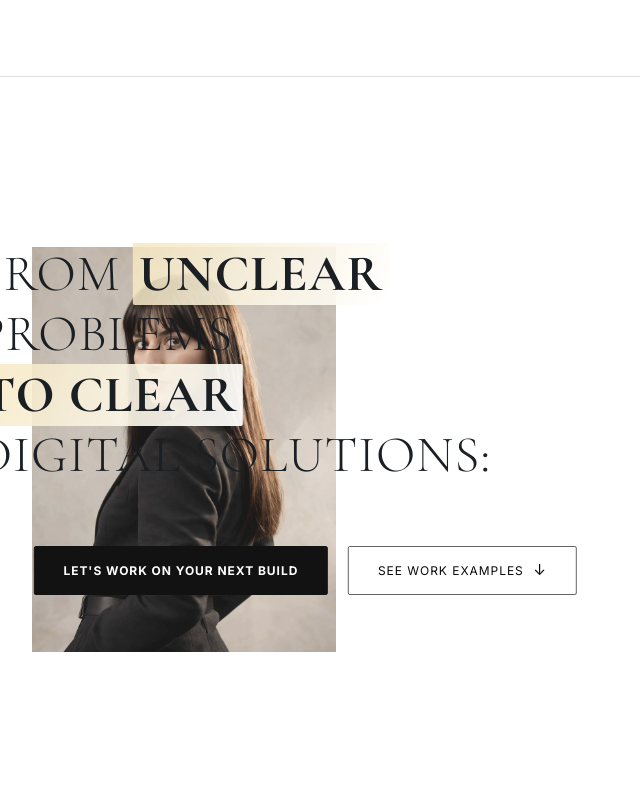
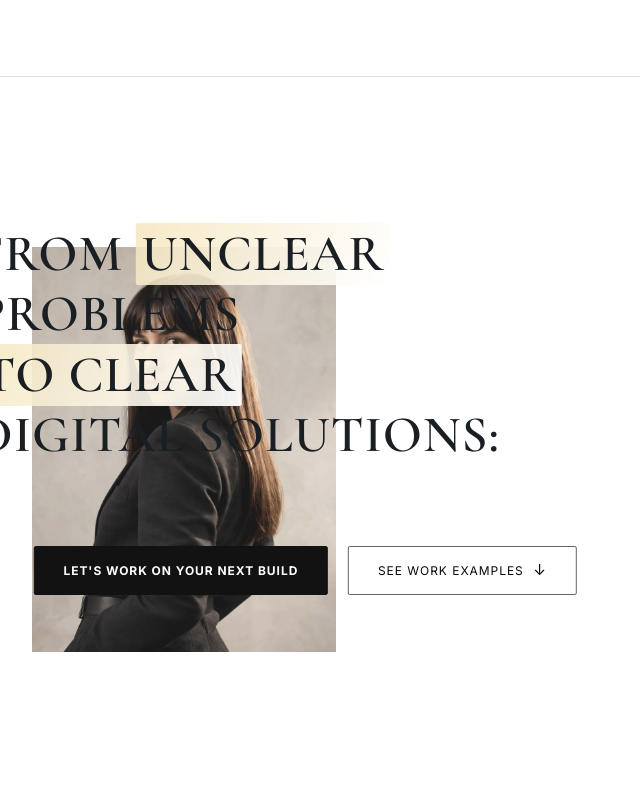
Before and after one commit to Irene2828/porfoliojuly, a Next.js app: page / in a window 1280 px wide. Shown: the top 800 px of the page, without its empty margins (0-640 px from the left). Built offline with nearby package versions, Linux system fonts and the light colour scheme; no server answers; the database is empty.

Commit message:
Bold headline fully to semibold 600 and lift headline 10% higher with CTA compensation

```diff
--- a/src/app/components/Hero.css
+++ b/src/app/components/Hero.css
@@ -121,7 +121,7 @@
   display: flex;
   flex-direction: column;
   align-items: flex-start;
-  margin-top: -7.5rem; /* lifted 10% higher */
+  margin-top: -8.75rem; /* lifted 10% higher */
   margin-bottom: 2rem;
   max-width: 600px; /* Adjusted wider to match 10% container increase */
 }
@@ -148,7 +148,7 @@
   color: #1a1f24;
   text-transform: uppercase; /* uppercase statement */
   letter-spacing: 0.02em; /* slightly wider spacing to make thin weight readable */
-  font-weight: 300; /* thinnest elegant weight for cormorant garamond */
+  font-weight: 600; /* fully semibolded */
   -webkit-font-smoothing: antialiased;
   -webkit-text-stroke: 0px transparent !important;
   text-stroke: 0px transparent !important;
@@ -161,7 +161,6 @@
   box-decoration-break: clone;
   -webkit-box-decoration-break: clone;
   display: inline;
-  font-weight: 700; /* bolded */
 }
 
 .hero-intro-text {
@@ -261,7 +260,7 @@
   justify-content: flex-end; /* aligned by right */
   align-items: center;
   gap: 1.25rem;
-  margin-top: 3.78rem; /* compensated to keep CTAs locked in place */
+  margin-top: 5.03rem; /* compensated to keep CTAs locked in place */
 }
 
 .hero-image-wrapper {
```
